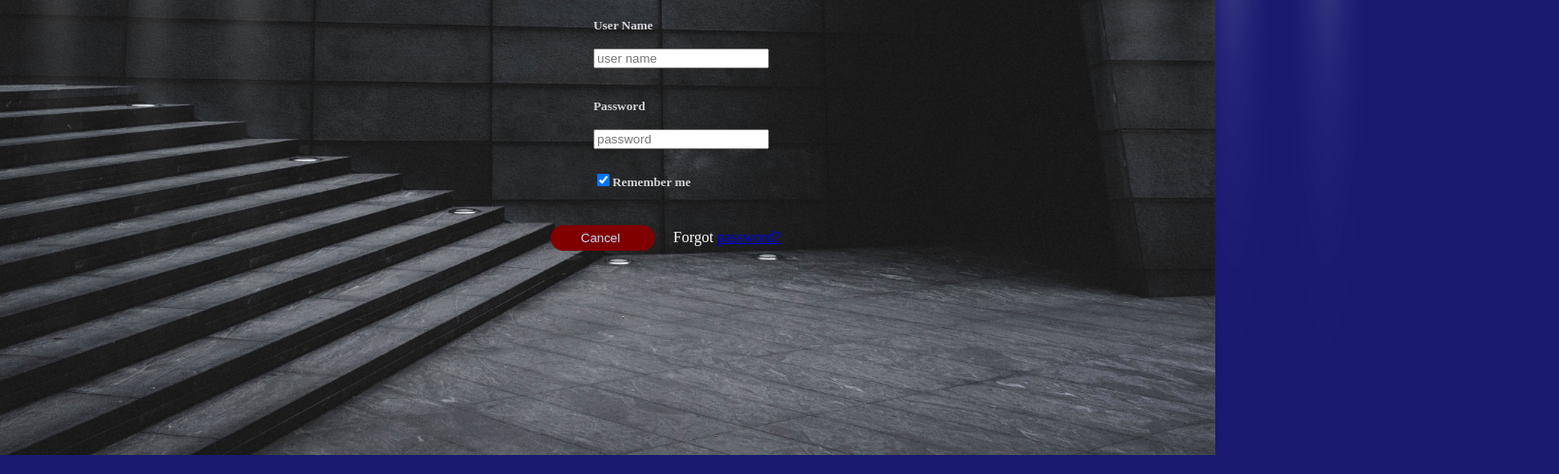
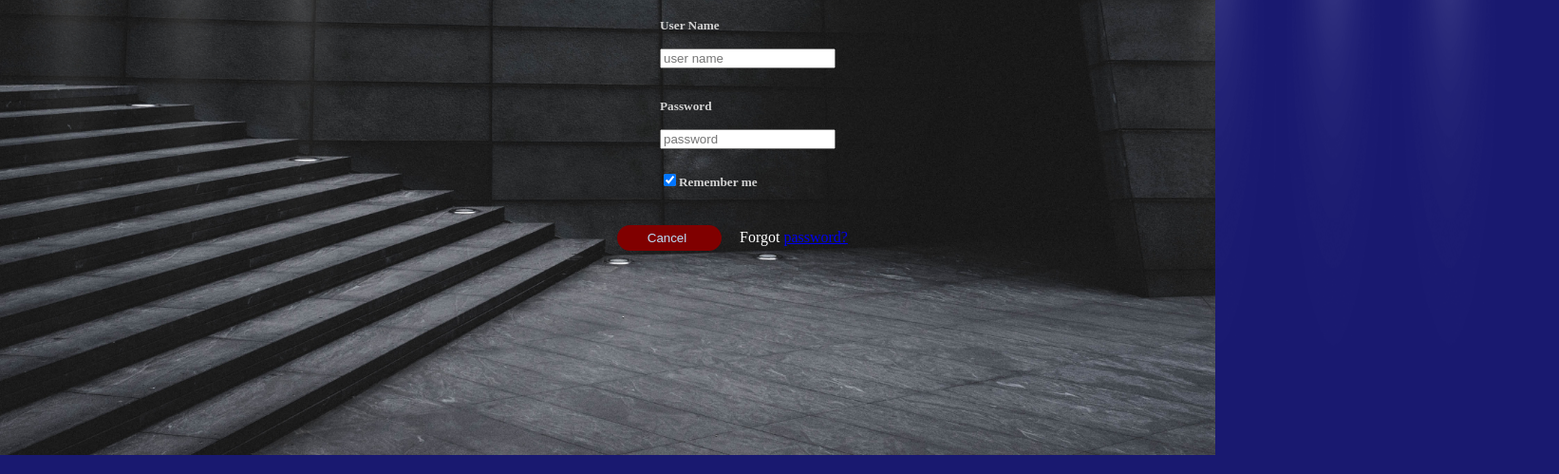
Before and after one commit to Shashank-S-Deshpande/moviebook, a plain HTML site: page user login.html in a window 1280 px wide. Shown: the part 301-800 px from the top of the page at 95% size, 1642 px wide, since content can reach past the window. Drawn offline with Linux system fonts and the light colour scheme.

Commit message:
Update user login.html

```diff
--- a/user login.html
+++ b/user login.html
@@ -8,7 +8,7 @@
   <body id="u">
     <table>
 <tr>
-<td rowspan="3"><img src="spot.png" alt="spot" width="300" height="650"></td>
+<td rowspan="3"><img src="spot.png" alt="spot" width="370" height="650"></td>
 <td><h1 id="newh">User Name</h1><div><label><h5><b>User Name</b></label><br><br>
 	 <em><input type="text" placeholder="user name"uname"><br></em><br> <br>
 	 <label><b>Password</b></label><br><br>
@@ -18,7 +18,7 @@
         <button type="button" id="cncl">Cancel</button>
         <span id="frgt">Forgot <a href="#">password?</a></span>
       </div></td>
-<td rowspan="3"><img src="spot.png" alt="spot" width="300" height="650"><br><br>
+<td rowspan="3"><img src="spot.png" alt="spot" width="370" height="650"><br><br>
 </td><br>
 </tr>
 
```
